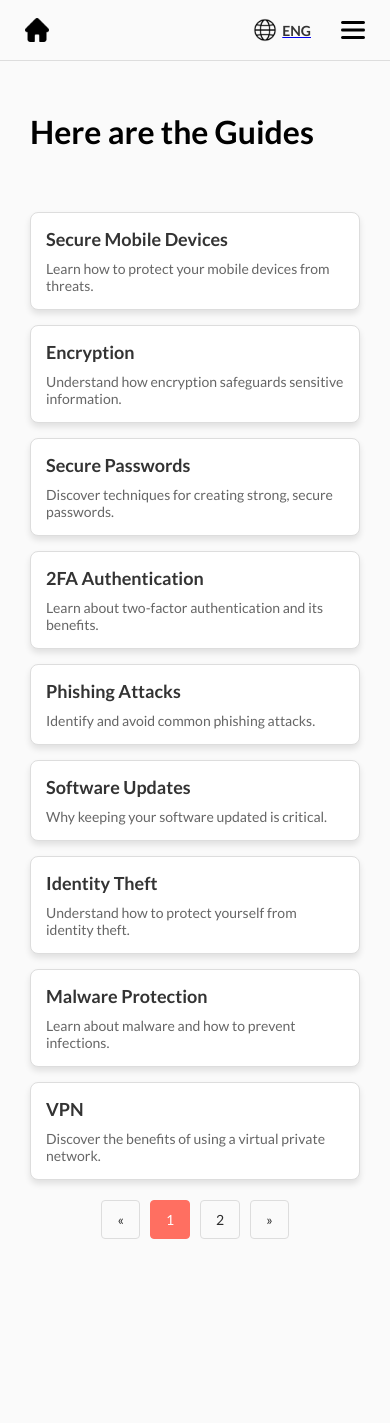
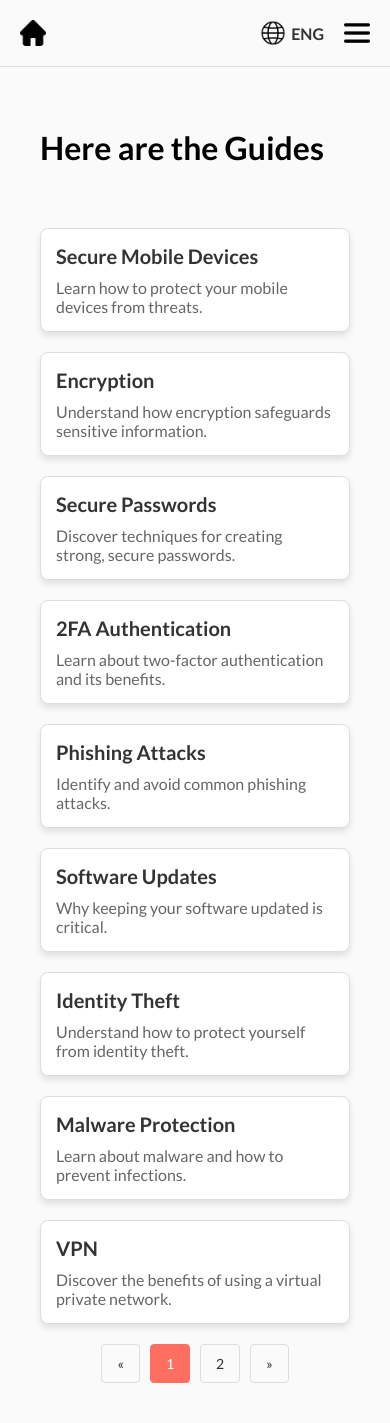
Before and after one commit to sarryteng/lvl4-individual-project, a Flask app: page /1/guides in a window 390 px wide. Before the commit the page ends 1239 px from the top, so only its background shows below. Run offline with Flask 3, Linux system fonts and the light colour scheme; some libraries are stand-ins or nearby versions.

Commit message:
responsiveness for image done and fixed bug for icons

```diff
--- a/src/static/css/base.css
+++ b/src/static/css/base.css
@@ -8,7 +8,6 @@
 
 header {
     border-bottom: 1px solid #ddd;
-    padding: 10px 15px;
 }
 
 /* Flexbox container for the icons */
@@ -16,7 +15,7 @@
     display: flex;
     justify-content: space-between;
     align-items: center;
-    padding: 10px 15px;
+    padding: 20px;
     box-sizing: border-box; /* Consistent spacing */
 }
 
@@ -32,8 +31,6 @@
 .language-switcher img,
 .menu-icon img,
 .close-icon img {
-    width: 24px;
-    height: 24px;
     cursor: pointer;
     display: block; /* Prevents unwanted whitespace around icons */
     margin: 0; /* Removes potential margin inconsistencies */
@@ -48,17 +45,19 @@
     margin-right: 10px;
 }
 
-.menu-icon {
+.menu-icon, .close-icon {
     margin-left: 10px;
-}
-
-.close-icon {
-    margin-left: auto;
 }
 
 /* Ensure content has some padding */
 .content {
     padding: 20px;
+}
+
+.content img {
+    display: block; /* Ensures the image is treated as a block element */
+    margin: 0 auto; /* Center horizontally */
+    padding: 10px;
 }
 
 /* Full-Screen Overlay Menu Styles */
@@ -81,26 +80,6 @@
     display: flex; /* Show the menu when this class is added */
 }
 
-/* Menu Header (close icon and home link) */
-.menu-header {
-    display: flex;
-    justify-content: space-between;
-    align-items: center;
-    padding: 10px 15px; /* Match .top-bar padding */
-    box-sizing: border-box; /* Ensure consistent width */
-}
-
-.menu-header .home-icon,
-.menu-header .close-icon {
-    font-size: 24px;
-    cursor: pointer;
-}
-
-.menu-header .home-icon img,
-.menu-header .close-icon img {
-    margin: 0;
-    padding: 0;
-}
 
 /* Menu List */
 .menu-page ul {
@@ -133,21 +112,18 @@
 }
 
 .language-switcher img {
-    width: 24px;
-    height: 24px;
     margin-right: 5px;  /* Space between icon and language abbreviation */
 }
 
 /* Current Language Display */
 .language-switcher span {
     font-weight: bold;
-    font-size: 14px;
+    font-size: 16px;
     color: #333;
 }
 
-/* Add some space between language switcher and menu icon */
-.icon-container > .language-switcher {
-    margin-right: 20px; /* Adjust spacing here */
+a.language-switcher {
+    text-decoration: none;
 }
 
 .language-dropdown {
@@ -169,7 +145,6 @@
 
 /* Dropdown Item Styles */
 .language-dropdown a {
-    display: block;
     padding: 10px 15px;
     text-decoration: none;
     font-size: 14px;
@@ -257,55 +232,72 @@
     color: white;
 }
 
-/* Responsive Design for Smaller Screens */
-@media (max-width: 768px) {
-    .top-bar,
-    .menu-header {
-        padding: 8px 10px; /* Match paddings */
+/* Responsive Design for Mobile Devices */
+@media (max-width: 767px) {
+    .home-icon img,
+    .language-switcher img,
+    .menu-icon img {
+        width: 26px;
+        height: 26px;
     }
 
-    .home-icon img,
-    .language-switcher img,
-    .menu-icon img,
     .close-icon img {
         width: 24px;
         height: 24px;
     }
 
-    .content {
-        padding: 15px;
+    .content img {
+        max-width: 80%;
     }
 
     .menu-page ul li a {
-        font-size: 16px;
-    }
-
-    .card-container {
-        gap: 15px; /* Slightly tighter spacing on smaller screens */
-    }
-
-    .card-content h2 {
-        font-size: 18px;
-    }
-
-    .card-content p {
-        font-size: 14px;
+        font-size: 32px;
     }
 }
 
-/* Extra Responsive Design for Mobile Devices */
-@media (max-width: 480px) {
-    img {
-        max-width: 100%;
-        height: auto;
+
+/* Responsive Design for Tablets */
+@media (min-width: 768px) and (max-width: 1024px) {
+    .home-icon img,
+    .language-switcher img,
+    .menu-icon img {
+        width: 28px;
+        height: 28px;
+    }
+
+    .close-icon img {
+        width: 26px;
+        height: 26px;
+    }
+
+    .content img {
+        max-width: 60%;
     }
 
     .menu-page ul li a {
-        font-size: 16px;
+        font-size: 30px;
+    }
+}
+
+/* Responsive Design for Desktops */
+@media (min-width: 1025px) {
+    .home-icon img,
+    .language-switcher img,
+    .menu-icon img {
+        width: 30px;
+        height: 30px;
     }
 
-    .menu-page .close-btn img {
-        width: 24px;
-        height: 24px;
+    .close-icon img {
+        width: 28px;
+        height: 28px;
+    }
+
+    .content img {
+        max-width: 40%;
+    }
+
+    .menu-page ul li a {
+        font-size: 28px;
     }
 }
--- a/src/templates/base.html
+++ b/src/templates/base.html
@@ -9,6 +9,7 @@
 </head>
 <body>
 
+<!-- navigation menu at top of page -->
 <header>
     <div class="top-bar">
         <div class="icon-container">
@@ -49,16 +50,11 @@
     </div>
 </header>
 
-<!-- Main Content Area -->
-<div class="content">
-    {% block content %}{% endblock %}
-</div>
-
-<!-- Full-Screen Menu Section -->
+<!-- overlay menu -->
 <div id="overlayMenu" class="menu-page">
     <div class="icon-container">
         <!-- Home Icon (Left, inside the menu) -->
-        <a href="/{{ g.lang }}/" class="home-icon">
+        <a href="{{ url_for('home', lang=g.lang) }}" class="home-icon">
             <img src="{{ url_for('static', filename='images/nav-bar/home.png') }}" alt="Home">
         </a>
 
@@ -67,7 +63,7 @@
             <img src="{{ url_for('static', filename='images/nav-bar/close.png') }}" alt="Close">
         </a>
     </div>
-
+    <br>
     <!-- Menu Links -->
     <ul>
         <li><a href="{{ url_for('learn', lang=g.lang) }}">{{ _("Learn") }}</a></li>
@@ -76,6 +72,12 @@
     </ul>
 </div>
 
+<!-- Main Content Area -->
+<div class="content">
+    {% block content %}{% endblock %}
+</div>
+
+
 <script src="https://stackpath.bootstrapcdn.com/bootstrap/5.3.0/js/bootstrap.bundle.min.js"></script>
 <script src="{{ url_for('static', filename='js/script.js') }}"></script>
 </body>
```
